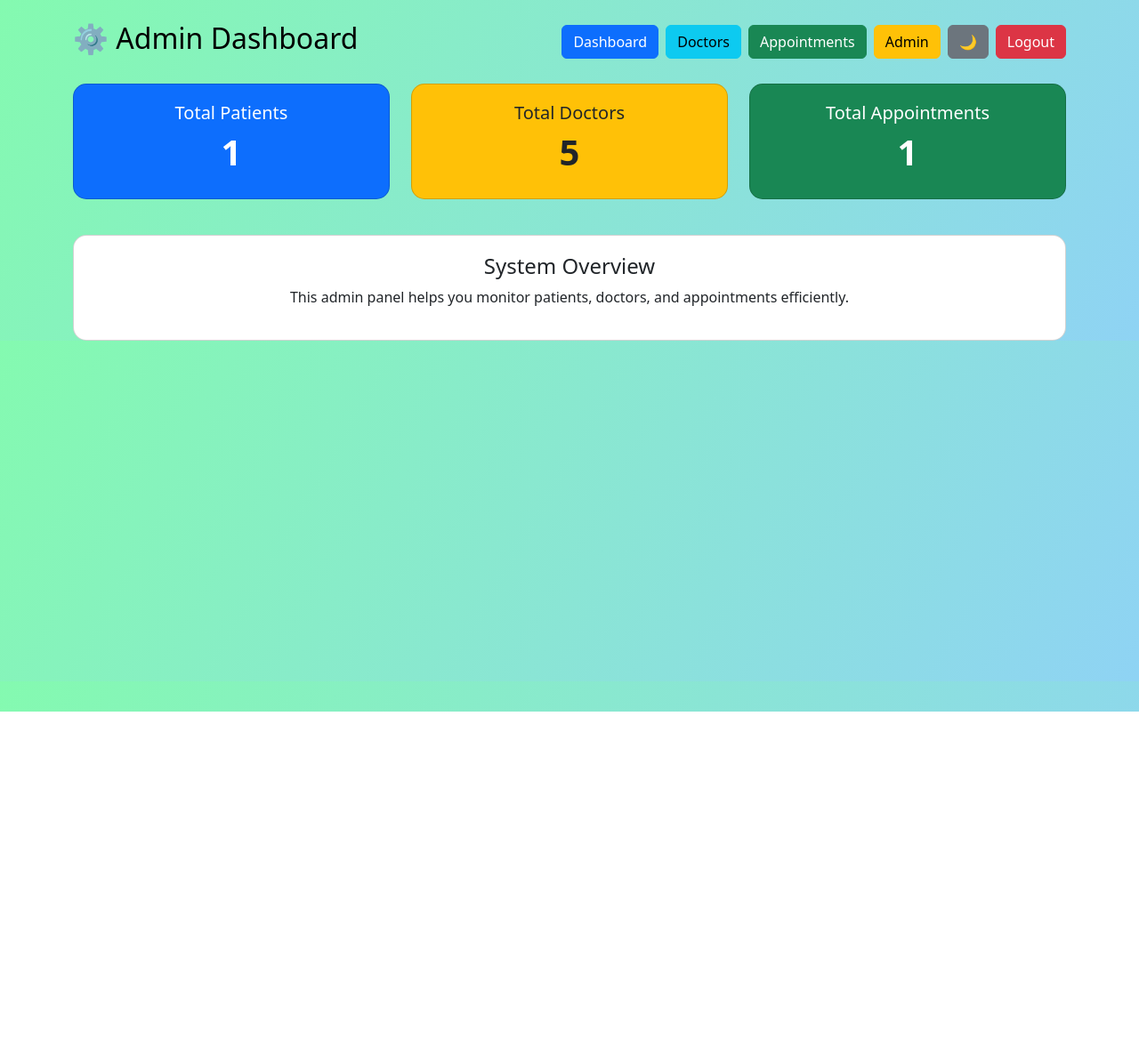
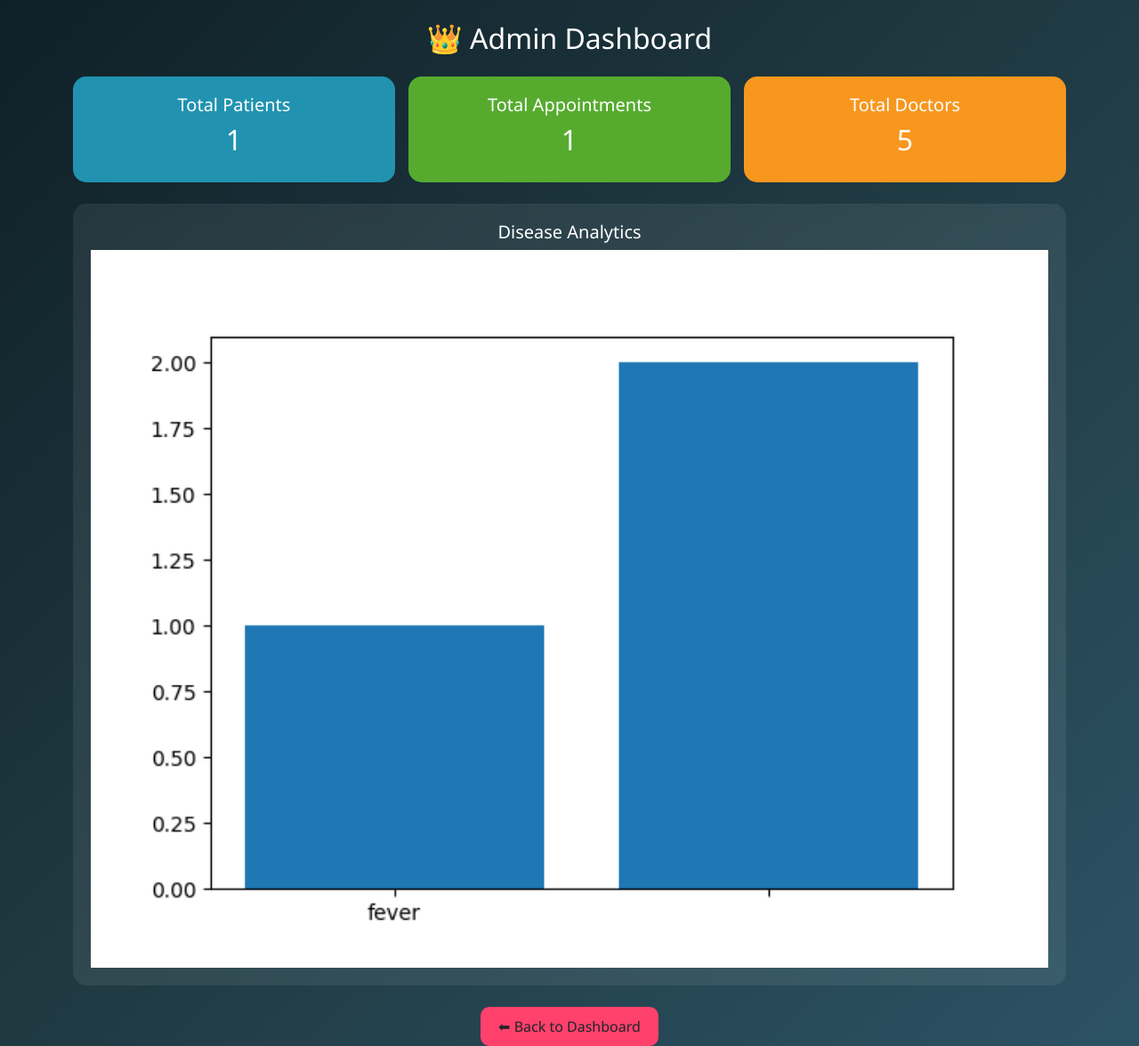
Before and after one commit to chibraheem776-sketch/Repository-name-hospital-system-Public-select-this-, a Flask app: page /admin in a window 1280 px wide. Shown: the whole page at 89% size. Before the commit the page ends 800 px from the top, so only its background shows below. Run offline with Flask 3, Linux system fonts and the light colour scheme; tables that the repository leaves empty hold one stand-in row (values such as "Sample post").

Commit message:
admin panel upgraded

```diff
--- a/templates/admin.html
+++ b/templates/admin.html
@@ -8,131 +8,91 @@
 <style>
 
 body {
-    transition: 0.4s;
+    background: linear-gradient(135deg, #0f2027, #203a43, #2c5364);
+    color: white;
+    font-family: 'Segoe UI', sans-serif;
 }
 
-/* LIGHT MODE */
-.light-mode {
-    background: linear-gradient(120deg, #84fab0, #8fd3f4);
-    color: black;
+/* GLASS */
+.glass {
+    background: rgba(255,255,255,0.08);
+    backdrop-filter: blur(10px);
+    border-radius: 15px;
+    padding: 20px;
 }
 
-/* DARK MODE */
-.dark-mode {
-    background: #121212;
-    color: white;
+/* STATS */
+.stats {
+    display: flex;
+    gap: 15px;
 }
 
-.dark-mode .card {
-    background: #1e1e1e;
-    color: white;
+.stat-box {
+    flex: 1;
+    padding: 20px;
+    border-radius: 15px;
+    text-align: center;
+    transition: 0.3s;
 }
 
-.card {
-    border-radius: 15px;
-    padding: 20px;
-    animation: fadeIn 0.6s ease-in-out;
-    text-align: center;
+.stat-box:hover {
+    transform: scale(1.05);
 }
 
-@keyframes fadeIn {
-    from {opacity: 0; transform: translateY(20px);}
-    to {opacity: 1;}
-}
+.blue { background: #2193b0; }
+.green { background: #56ab2f; }
+.orange { background: #f7971e; }
 
-.card h2 {
-    font-size: 40px;
-    font-weight: bold;
-}
-
-.btn:hover {
-    transform: scale(1.05);
+/* BUTTON */
+.btn-back {
+    background: #ff416c;
+    border: none;
+    padding: 10px 20px;
+    border-radius: 10px;
 }
 
 </style>
 
 </head>
 
-<body class="light-mode" id="body">
+<body>
 
 <div class="container mt-4">
 
-<!-- NAVBAR -->
-<div class="d-flex justify-content-between align-items-center mb-4">
+<h2 class="text-center mb-4">👑 Admin Dashboard</h2>
 
-<h2>⚙️ Admin Dashboard</h2>
+<!-- STATS -->
+<div class="stats mb-4">
 
-<div class="d-flex gap-2">
-<a href="/dashboard" class="btn btn-primary">Dashboard</a>
-<a href="/doctors" class="btn btn-info">Doctors</a>
-<a href="/appointments" class="btn btn-success">Appointments</a>
-<a href="/admin" class="btn btn-warning">Admin</a>
+<div class="stat-box blue">
+<h5>Total Patients</h5>
+<h2>{{ patients }}</h2>
+</div>
 
-<button onclick="toggleMode()" class="btn btn-secondary">🌙</button>
+<div class="stat-box green">
+<h5>Total Appointments</h5>
+<h2>{{ appointments }}</h2>
+</div>
 
-<a href="/logout" class="btn btn-danger">Logout</a>
+<div class="stat-box orange">
+<h5>Total Doctors</h5>
+<h2>{{ doctors }}</h2>
 </div>
 
 </div>
 
-<!-- STATS CARDS -->
-<div class="row text-center">
-
-<div class="col-md-4 mb-3">
-<div class="card bg-primary text-white">
-<h5>Total Patients</h5>
-<h2>{{ patients }}</h2>
-</div>
+<!-- CHART -->
+<div class="glass text-center mb-4">
+<h5>Disease Analytics</h5>
+<img src="/static/chart.png" width="100%">
 </div>
 
-<div class="col-md-4 mb-3">
-<div class="card bg-warning text-dark">
-<h5>Total Doctors</h5>
-<h2>{{ doctors }}</h2>
-</div>
-</div>
-
-<div class="col-md-4 mb-3">
-<div class="card bg-success text-white">
-<h5>Total Appointments</h5>
-<h2>{{ appointments }}</h2>
-</div>
+<!-- BACK -->
+<div class="text-center">
+<a href="/dashboard" class="btn btn-back">⬅ Back to Dashboard</a>
 </div>
 
 </div>
 
-<!-- EXTRA SECTION -->
-<div class="card mt-4">
-<h4>System Overview</h4>
-<p>This admin panel helps you monitor patients, doctors, and appointments efficiently.</p>
-</div>
-
-</div>
-
-<!-- JS -->
-<script>
-function toggleMode() {
-    let body = document.getElementById("body");
-
-    if (body.classList.contains("light-mode")) {
-        body.classList.remove("light-mode");
-        body.classList.add("dark-mode");
-        localStorage.setItem("mode", "dark");
-    } else {
-        body.classList.remove("dark-mode");
-        body.classList.add("light-mode");
-        localStorage.setItem("mode", "light");
-    }
-}
-
-window.onload = function() {
-    let mode = localStorage.getItem("mode");
-    if (mode === "dark") {
-        document.getElementById("body").classList.remove("light-mode");
-        document.getElementById("body").classList.add("dark-mode");
-    }
-}
-</script>
-
 </body>
 </html>
```
